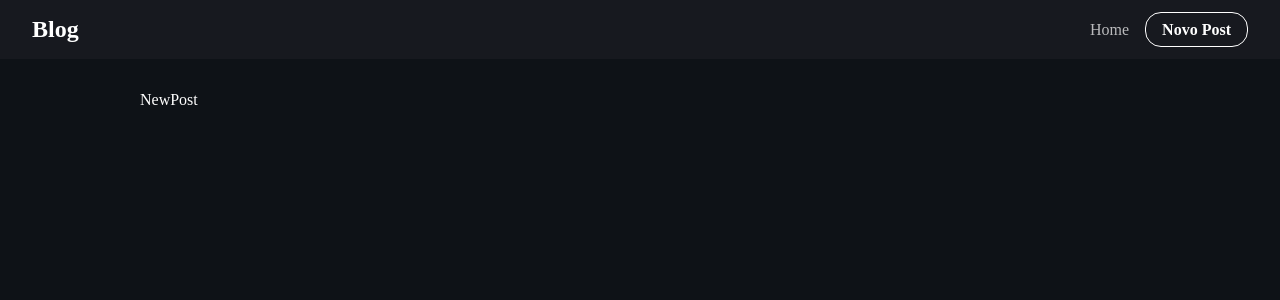
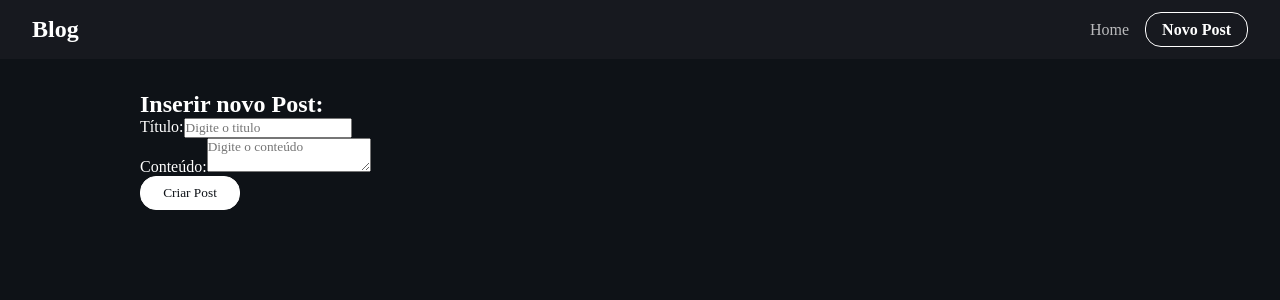
Before and after one commit to WilliamSilvaOliveiraa/axios-crud, a React (Vite) app: page /new in a window 1280 px wide. Shown: the top 300 px of the page. Built offline with nearby package versions, Linux system fonts and the light colour scheme; a web font is replaced by a local one.

Commit message:
feat(NewPost structure)

```diff
--- a/src/routes/NewPost.jsx
+++ b/src/routes/NewPost.jsx
@@ -1,7 +1,32 @@
 import React from "react";
 
 const NewPost = () => {
-  return <div>NewPost</div>;
+  return (
+    <div className="new-post">
+      <h2>Inserir novo Post:</h2>
+      <form>
+        <div className="form-control">
+          <label htmlFor="title">Título:</label>
+          <input
+            type="text"
+            id="title"
+            name="title"
+            placeholder="Digite o titulo"
+          />
+        </div>
+        <div className="form-control">
+          <label htmlFor="body">Conteúdo:</label>
+          <textarea
+            type="text"
+            id="body"
+            name="body"
+            placeholder="Digite o conteúdo"
+          />
+        </div>
+        <input type="submit" value="Criar Post" className="btn"></input>
+      </form>
+    </div>
+  );
 };
 
 export default NewPost;
```
